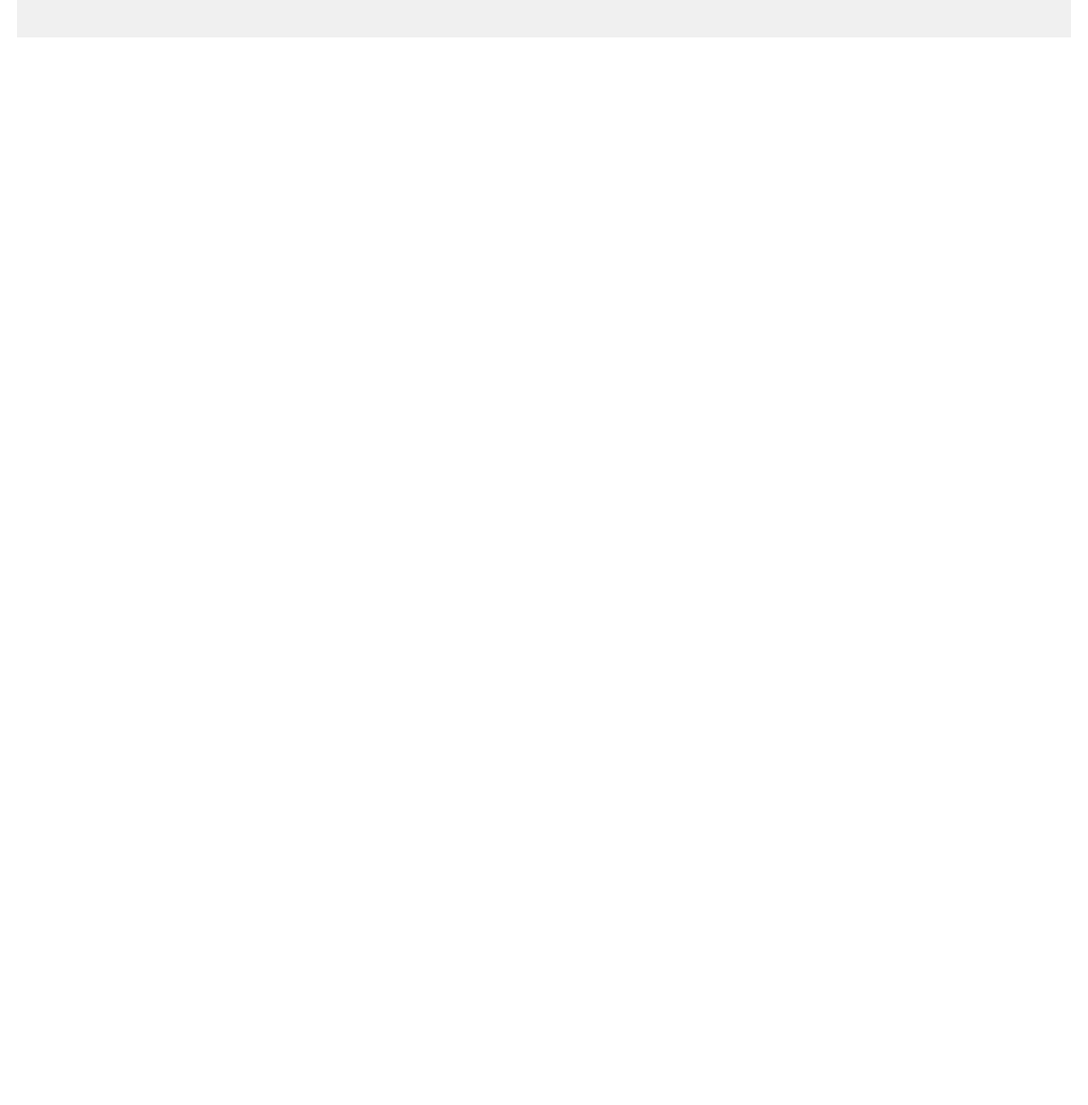
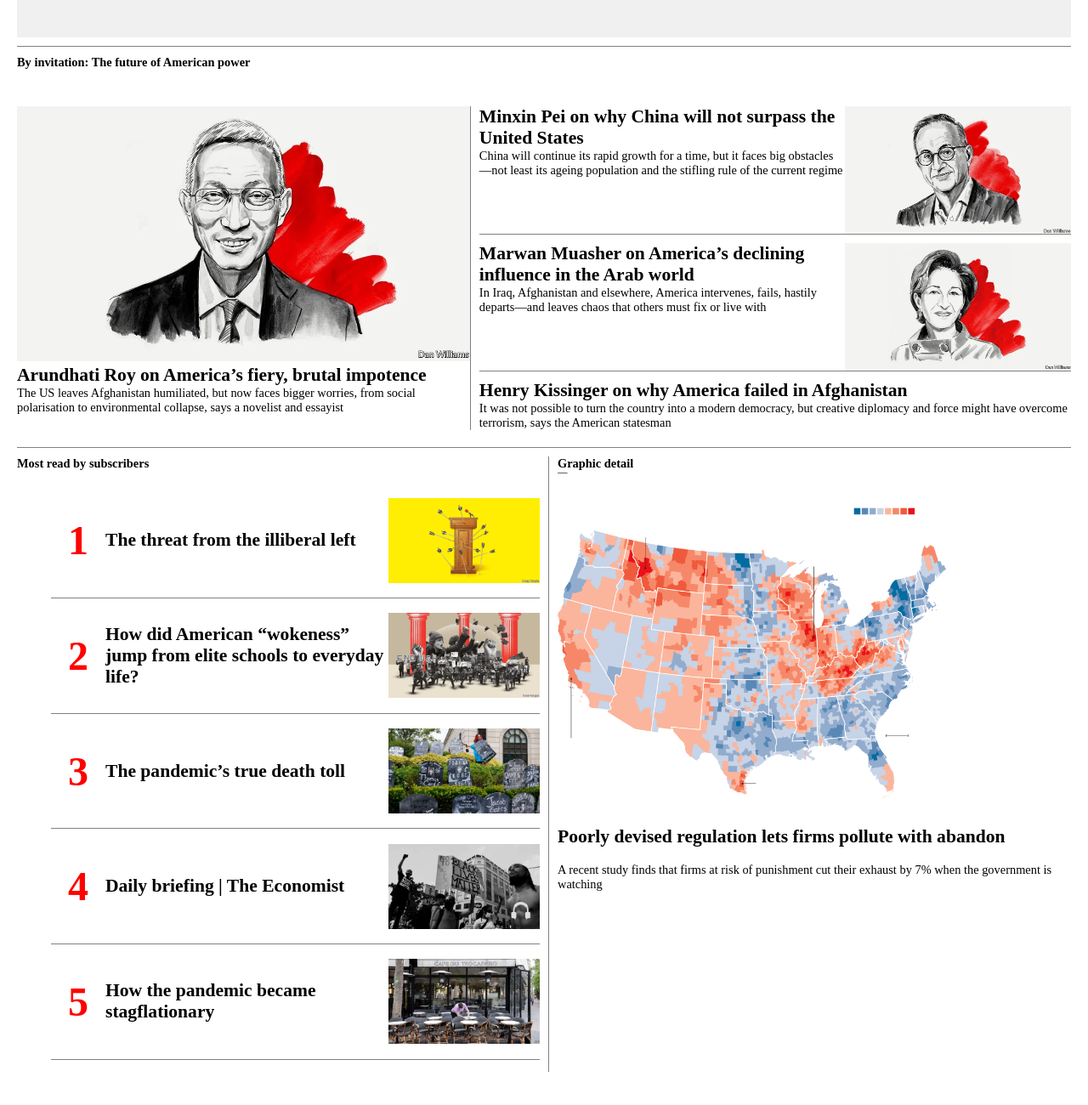
Before and after one commit to Hope1226/Project-the-Economist-webpage-replica, a plain HTML site: page index.html in a window 1280 px wide. Shown: the part 1696-2996 px from the top of the page at 85% size. Before the commit the page ends 1770 px from the top, so only its background shows below. Drawn offline with Linux system fonts and the light colour scheme; a web font is replaced by a local one.

Commit message:
added two more sections

```diff
--- a/assets/stylesheets/style.css
+++ b/assets/stylesheets/style.css
@@ -67,6 +67,7 @@ a {
 
 a:hover {
   text-decoration: underline;
+  color: rgb(47, 116, 243);
 }
 
 .nav-top a {
@@ -97,6 +98,7 @@ a:hover {
 .btn-sub:hover {
   text-decoration: none;
   background: rgb(3, 3, 157);
+  color: white;
 }
 
 .sign-in-btn {
@@ -318,3 +320,106 @@ small {
 .magazine-cover .magazine-details .btn {
   font-weight: bolder;
 }
+
+/* Express news sections */
+.politics .pol-main img{
+  height: 300px;
+
+}
+
+.politics .pol-aside .aside-item img {
+  height: 150px;
+}
+
+.politics {
+  display: grid;
+  grid-template-columns: 1fr 1.5fr;
+  grid-template-rows: 50px 1fr;
+  grid-template-areas:
+  "header header"
+  "main-event aside-events";
+  font-size: 0.6rem;
+  grid-gap: 10px;
+  border-top: 1px solid grey;
+  padding: 10px 0;
+}
+
+.section-heading {
+  grid-area: header;
+  margin: 0;
+  padding: 0;
+}
+
+.pol-main {
+  grid-area: main-event;
+  border-right: 1px solid grey;
+}
+
+.pol-aside {
+  grid-area: aside-events;
+  display: grid;
+  grid-gap: 10px;
+}
+
+.aside-item {
+  display: grid;
+  grid-template-columns: 1fr auto;
+  border-bottom: 1px solid grey;
+}
+
+
+.politics h1, a {
+  padding: 0;
+  margin: 0;
+}
+
+/* recomended articles section */
+.express-news .express img {
+  height: 100px;
+}
+
+.express-news .graphic-detail img {
+  height: 400px;
+}
+.express-news {
+  font-size: 0.6rem;
+  display: grid;
+  grid-template-columns: 1fr 1fr;
+  grid-gap: 10px;
+  border-top: 1px solid grey;
+  padding: 10px 0;
+}
+
+ol li a {
+  display: grid;
+  grid-template-columns: auto 1fr auto;
+  align-items: center;
+  font-size: 0.6rem;
+}
+
+ol li {
+  padding: 0;
+  border-bottom: 1px solid grey;
+}
+
+ol {
+  list-style: none;
+
+
+}
+
+
+.numbers {
+  font-size: 2rem;
+  color: red;
+  padding: 0 20px;
+
+}
+
+.graphic-detail {
+  padding-left: 10px;
+  display: grid;
+  grid-template-rows: auto auto 1fr;
+  border-left: 1px solid grey;
+
+}
--- a/index.html
+++ b/index.html
@@ -85,7 +85,7 @@
       <div class="line">
         <div class="red-line">
 
-        </div>
+      </div>
       <div class="brief-world">
         <p class="heading">The world in brief</p>
         <p>Employers in <strong>America</strong> added 235,000 <strong>payroll jobs</strong> in August,
@@ -155,7 +155,92 @@
         <a href="#" class="btn">&rightarrow; Read full eddition</a>
       </div>
     </section>
+    <section class="politics">
+      <p class="sectio-heading"><strong>By invitation: The future of American power</strong></p>
+      <div class="pol-main">
+        <img src="assets/images/drawings/d1.webp" alt="main-event-image">
+        <a href="#"><h1>Arundhati Roy on America’s fiery, brutal impotence</h1></a>
+        <p>The US leaves Afghanistan humiliated, but now faces bigger worries,
+          from social polarisation to environmental collapse, says a novelist and essayist
+          </p>
+      </div>
+      <div class="pol-aside">
+        <div class="aside-item">
+          <div class="aside-item-details">
+            <a href="#"><h1>Minxin Pei on why China will not surpass the United States</h1></a>
+            <p>China will continue its rapid growth for a time, but it faces big obstacles—not
+              least its ageing population and the stifling rule of the current regime</p>
+          </div>
+          <img src="assets/images/drawings/d2.webp" alt="side-event-image">
+        </div>
+        <div class="aside-item">
+          <div class="aside-item-details">
+            <a href="#"><h1>Marwan Muasher on America’s declining influence in the Arab world</h1></a>
+            <p>In Iraq, Afghanistan and elsewhere, America intervenes, fails, hastily departs—and
+              leaves chaos that others must fix or live with
+            </p>
+          </div>
+          <img src="assets/images/drawings/d3.webp" alt="side-event-image">
+        </div>
+        <div class="aside-last">
+          <a href="#"><h1>Henry Kissinger on why America failed in Afghanistan</h1></a>
+          <p>It was not possible to turn the country into a modern democracy, but creative
+            diplomacy and force might have overcome terrorism, says the American statesman
+          </p>
+        </div>
+      </div>
+    </section>
+
+    <section class="express-news">
+      <div class="express">
+        <p class="sectio-heading"><strong>Most read by subscribers</strong></p>
+        <ol>
+          <li>
+            <a href="#">
+              <h1 class="numbers">1</h1>
+              <h1>The threat from the illiberal left</h1>
+              <img src="assets/images/news_covers/express1.webp" alt="">
+            </a>
+          </li>
+          <li>
+            <a href="#">
+              <h1 class="numbers">2</h1>
+              <h1>How did American “wokeness” jump from elite schools to everyday life?</h1>
+              <img src="assets/images/news_covers/express2.webp" alt="">
+            </a>
+          </li>
+          <li>
+            <a href="#">
+              <h1 class="numbers">3</h1>
+              <h1>The pandemic’s true death toll</h1>
+              <img src="assets/images/news_covers/footer1.webp" alt="">
+            </a>
+          </li>
+          <li>
+            <a href="#">
+              <h1 class="numbers">4</h1>
+              <h1>Daily briefing | The Economist</h1>
+              <img src="assets/images/news_covers/footer2.webp" alt="">
+            </a>
+          </li>
+          <li>
+            <a href="#">
+              <h1 class="numbers">5</h1>
+              <h1>How the pandemic became stagflationary</h1>
+              <img src="assets/images/news_covers/express5.webp" alt="">
+            </a>
+          </li>
+        </ol>
+      </div>
+      <div class="graphic-detail">
+        <p class="sectio-heading"><strong>Graphic detail</strong></p>
+        <img src="assets/images/news_covers/world_map.png" alt="">
+        <div class="graphic-description">
+          <a href="#"><h1>Poorly devised regulation lets firms pollute with abandon</h1></a>
+          <p>A recent study finds that firms at risk of punishment cut their exhaust by 7% when the government is watching</p>
+        </div>
+      </div>
+    </section>
   </main>
-
 </body>
 </html>
```
Also changed, not shown: assets/images/news_covers/express1.webp (added), assets/images/news_covers/express2.webp (added), assets/images/news_covers/express5.webp (added).
